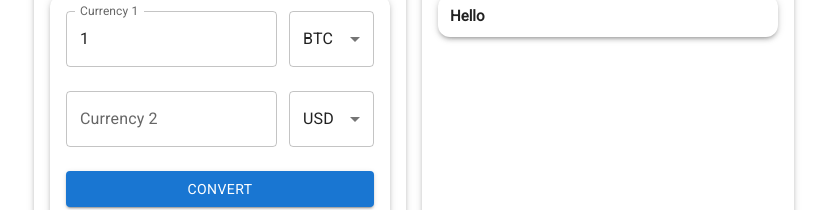
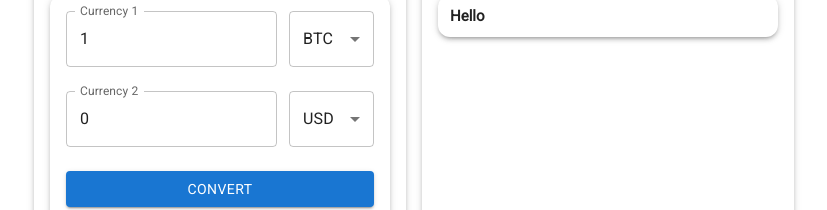
Before and after one commit to maxcore25/next-crypto-dashboard-draft, a Next.js app: page / in a window 1280 px wide. Shown: the part 250-460 px from the top of the page, without its empty margins (226-1053 px from the left). Built offline with nearby package versions, Linux system fonts and the light colour scheme.

Commit message:
Result State Added

```diff
--- a/app/components/elements/CurrencyConverter/index.js
+++ b/app/components/elements/CurrencyConverter/index.js
@@ -18,6 +18,7 @@ const CurrencyConverter = () => {
   const [chosenSecondaryCurrency, setChosenSecondaryCurrency] = useState('USD');
   const [amount, setAmount] = useState(1);
   const [exchangeRate, setExchangeRate] = useState(0);
+  const [result, setResult] = useState(0);
 
   const convert = () => {
     const options = {
@@ -40,6 +41,10 @@ const CurrencyConverter = () => {
         console.log(response.data);
         setExchangeRate(
           response.data['Realtime Currency Exchange Rate']['5. Exchange Rate']
+        );
+        setResult(
+          response.data['Realtime Currency Exchange Rate']['5. Exchange Rate'] *
+            amount
         );
       })
       .catch(error => {
@@ -83,6 +88,7 @@ const CurrencyConverter = () => {
             </div>
             <div className={styles.inputContainer}>
               <TextField
+                value={result}
                 id='outlined-basic'
                 label='Currency 2'
                 variant='outlined'
```
